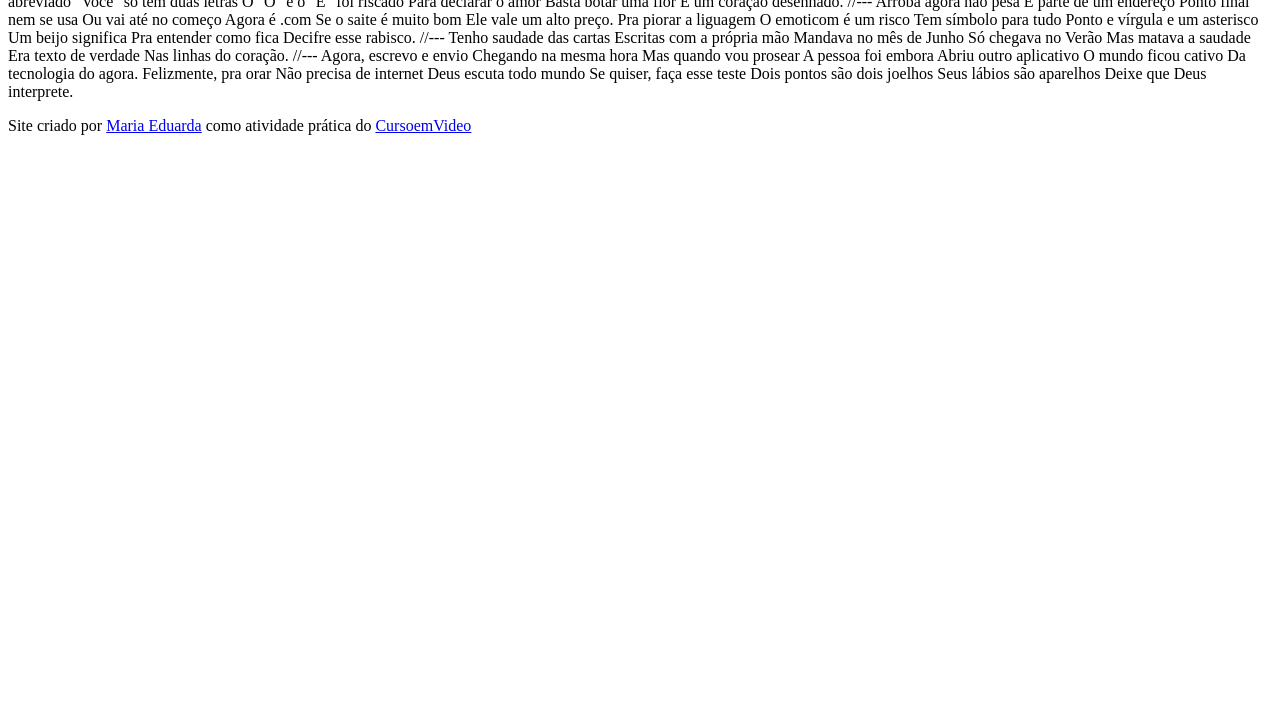
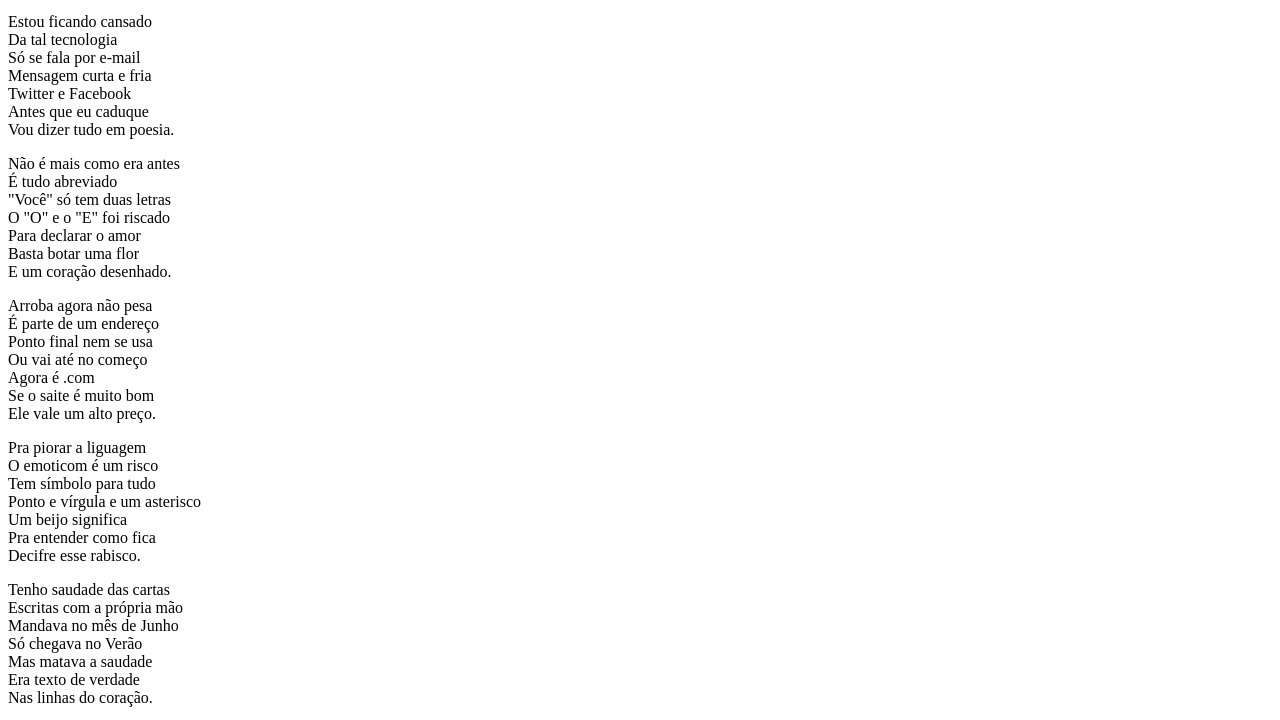
Before and after one commit to dudasantts/html-css, a plain HTML site: page práticas/Cordel/index.html in a window 1280 px wide. Shown: the part 101-821 px from the top of the page. Before the commit the page ends 800 px from the top, so only its background shows below. Drawn offline with Linux system fonts and the light colour scheme.

Commit message:
Atualizei o projeto cordel

```diff
--- a/práticas/Cordel/index.html
+++ b/práticas/Cordel/index.html
@@ -4,80 +4,104 @@
     <meta charset="UTF-8">
     <meta name="viewport" content="width=device-width, initial-scale=1.0">
     <title>Cordel Moderno</title>
+    <link rel="stylesheet" href="style.css">
 </head>
 <body>
     <header>
-        Cordel Moderno
-        <p>Por <a href="https://www.recantodasletras.com.br/poesias/3186743">
-            Milton Duarte</a></p>
+        <h1>
+            Cordel Moderno
+        </h1>
+        <p>
+            Por <a href="https://www.recantodasletras.com.br/poesias/3186743" target="_blank">
+            Milton Duarte</a>
+
+        </p>
     </header>
 
-    Estou ficando cansado
-    Da tal tecnologia
-    Só se fala por e-mail
-    Mensagem curta e fria
-    Twitter e Facebook
-    Antes que eu caduque
-    Vou dizer tudo em poesia.
+    <section>
+        <p>
+            Estou ficando cansado <br>
+            Da tal tecnologia <br>
+            Só se fala por e-mail <br>
+            Mensagem curta e fria <br>
+            Twitter e Facebook <br>
+            Antes que eu caduque <br>
+            Vou dizer tudo em poesia.
+        </p>
+    </section>
 
-    //---
+    <section>
+        <p>
+            Não é mais como era antes <br>
+            É tudo abreviado <br>
+            "Você" só tem duas letras <br>
+            O "O" e o "E" foi riscado <br>
+            Para declarar o amor <br>
+            Basta botar uma flor <br>
+            E um coração desenhado.
+        </p>
+    </section>
 
-    Não é mais como era antes
-    É tudo abreviado
-    "Você" só tem duas letras
-    O "O" e o "E" foi riscado
-    Para declarar o amor
-    Basta botar uma flor
-    E um coração desenhado.
+    <section>
+        <p>
+            Arroba agora não pesa <br>
+            É parte de um endereço <br>
+            Ponto final nem se usa <br>
+            Ou vai até no começo <br>
+            Agora é .com <br>
+            Se o saite é muito bom <br>
+            Ele vale um alto preço. <br>
+        </p>
 
-    //---
+        <p>
+            Pra piorar a liguagem <br>
+            O emoticom é um risco <br>
+            Tem símbolo para tudo <br>
+            Ponto e vírgula e um asterisco <br>
+            Um beijo significa <br>
+            Pra entender como fica <br>
+            Decifre esse rabisco.
+        </p>
+    </section>
 
-    Arroba agora não pesa
-    É parte de um endereço
-    Ponto final nem se usa
-    Ou vai até no começo
-    Agora é .com
-    Se o saite é muito bom
-    Ele vale um alto preço.
 
-    Pra piorar a liguagem
-    O emoticom é um risco
-    Tem símbolo para tudo
-    Ponto e vírgula e um asterisco
-    Um beijo significa
-    Pra entender como fica
-    Decifre esse rabisco.
+    <section>
+        <p>
+            Tenho saudade das cartas <br>
+            Escritas com a própria mão <br>
+            Mandava no mês de Junho <br>
+            Só chegava no Verão <br>
+            Mas matava a saudade <br>
+            Era texto de verdade <br>
+            Nas linhas do coração.
+        </p>
+    </section>
 
-    //---
+    <section>
+        <p>
+            Agora, escrevo e envio <br>
+            Chegando na mesma hora <br>
+            Mas quando vou prosear <br>
+            A pessoa foi embora <br>
+            Abriu outro aplicativo <br>
+            O mundo ficou cativo <br>
+            Da tecnologia do agora. <br>
+        </p>
 
-    Tenho saudade das cartas
-    Escritas com a própria mão
-    Mandava no mês de Junho
-    Só chegava no Verão
-    Mas matava a saudade
-    Era texto de verdade
-    Nas linhas do coração.
-
-    //---
-
-    Agora, escrevo e envio
-    Chegando na mesma hora
-    Mas quando vou prosear
-    A pessoa foi embora
-    Abriu outro aplicativo
-    O mundo ficou cativo
-    Da tecnologia do agora.
-
-    Felizmente, pra orar
-    Não precisa de internet
-    Deus escuta todo mundo
-    Se quiser, faça esse teste
-    Dois pontos são dois joelhos
-    Seus lábios são aparelhos
-    Deixe que Deus interprete.
+        <p>
+            Felizmente, pra orar <br>
+            Não precisa de internet <br>
+            Deus escuta todo mundo <br>
+            Se quiser, faça esse teste <br>
+            Dois pontos são dois joelhos <br>
+            Seus lábios são aparelhos <br>
+            Deixe que Deus interprete.
+        </p>
+    </section>
 
     <footer>
-        <p>Site criado por <a href="https://github.com/dudasantts" target="_blank">Maria Eduarda</a> como atividade prática do <a href="https://www.cursoemvideo.com">CursoemVideo</a></p>
+        <p>Site criado por <a href="https://github.com/dudasantts"
+            target="_blank"> Maria Eduarda</a> como atividade prática do <a href="https://www.cursoemvideo.com">CursoemVideo</a></p>
     </footer>
 </body>
 </html>
--- /dev/null
+++ b/práticas/Cordel/style.css
@@ -0,0 +1 @@
+@charset "UTF-8";
```
